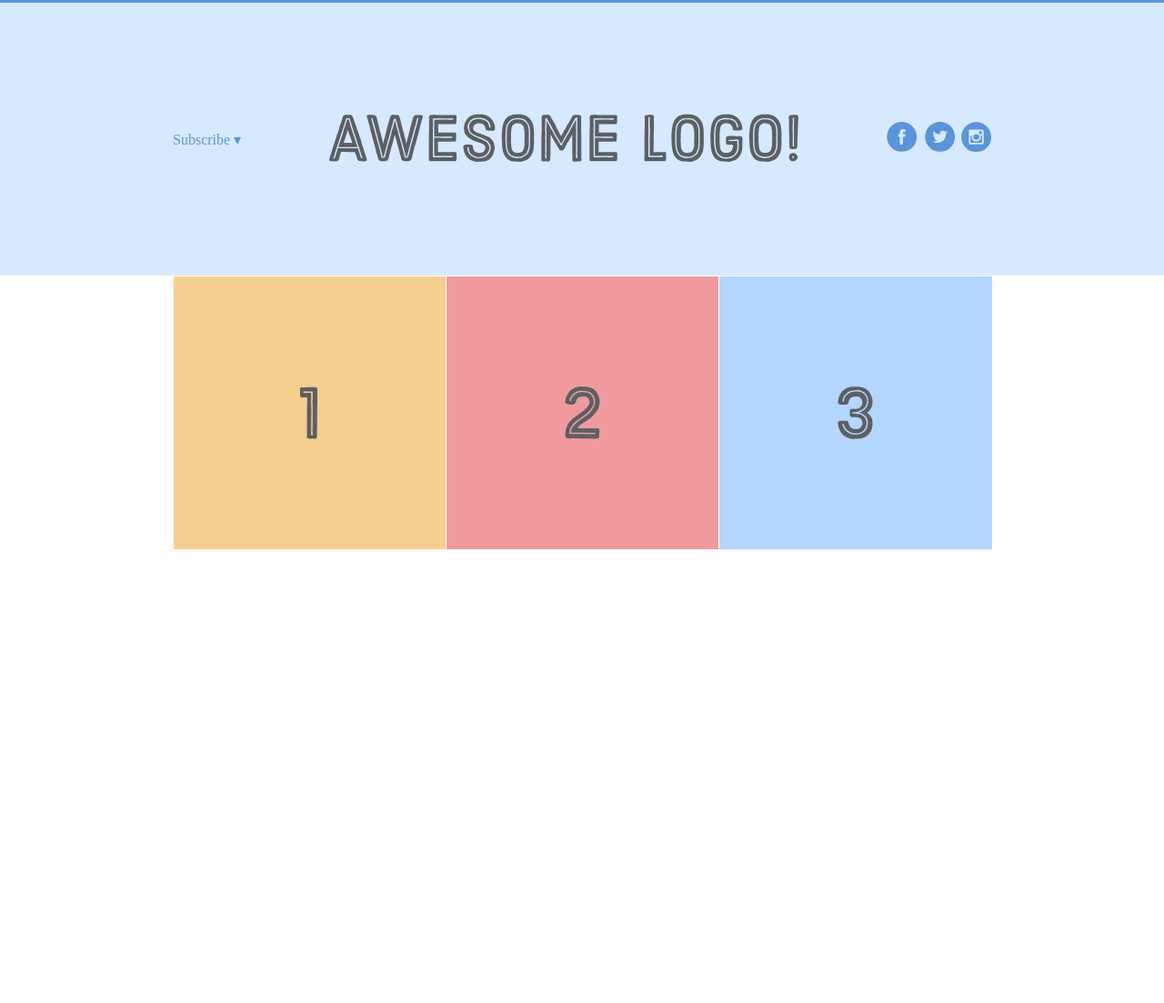
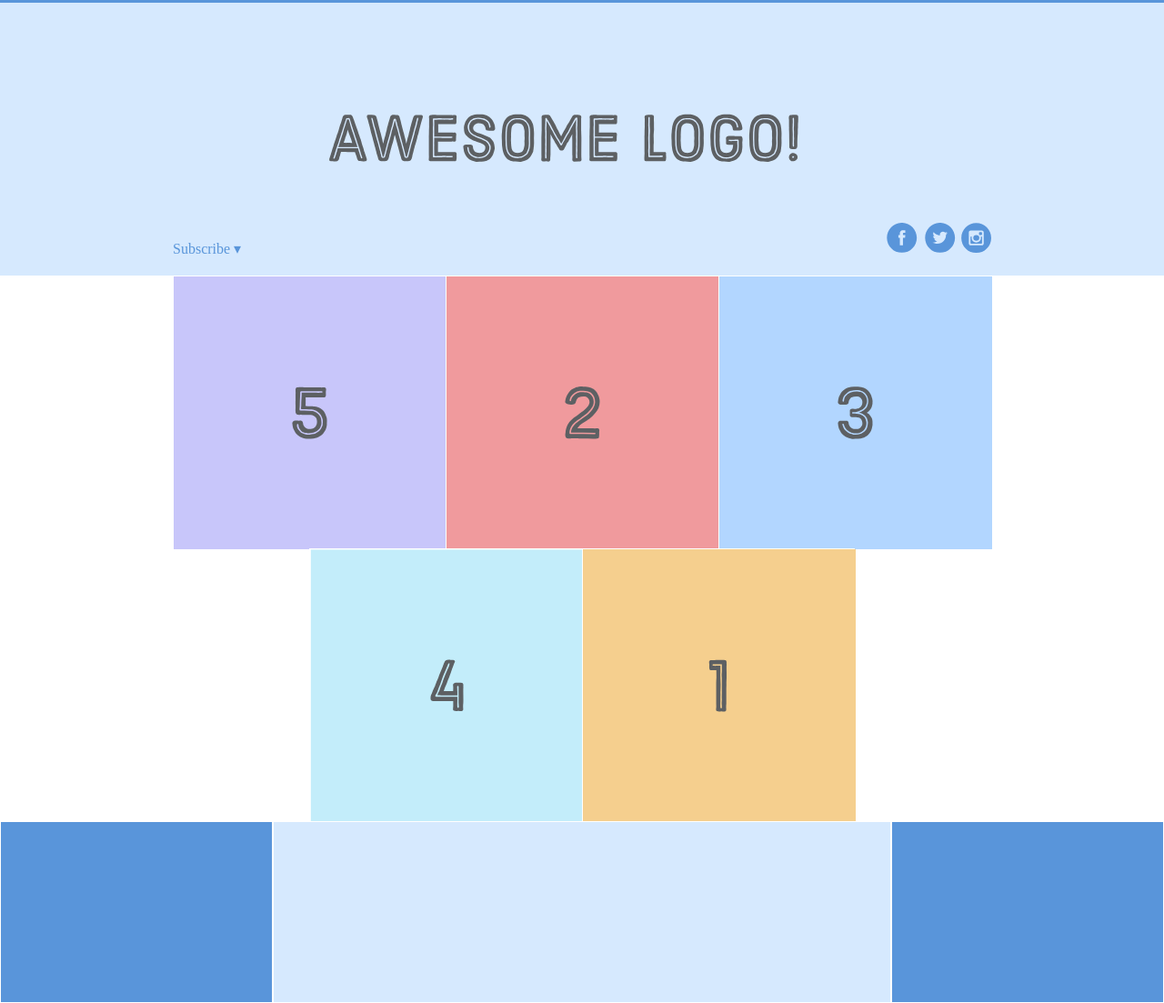
Before and after one commit to notstereomike/Flex-box-practice, a plain HTML site: page index.html in a window 1280 px wide. Shown: the part 55-1158 px from the top of the page at 91% size. Before the commit the page ends 800 px from the top, so only its background shows below. Drawn offline with Linux system fonts and the light colour scheme.

Commit message:
Finished Interneting is hard tutorial

```diff
--- a/index.html
+++ b/index.html
@@ -9,7 +9,6 @@
     <div class='menu-container'>
       <div class='menu'>
         <div class='date'>Aug 14, 2016</div>
-        <div class="links">
         <div class='signup'>Sign Up</div>
         <div class='login'>Login</div>
       </div>
@@ -33,7 +32,20 @@
           <div class='photo-grid-item'>
             <img src='images/three.svg'/>
           </div>
+          <div class='photo-grid-item'>
+            <img src='images/four.svg'/>
+          </div>
+          <div class='photo-grid-item last-item'>
+            <img src='images/five.svg'/>
+          </div>
+
         </div>
-      </div
+      </div>
+      <div class='footer'>
+        <div class='footer-item footer-one'></div>
+        <div class='footer-item footer-two'></div>
+        <div class='footer-item footer-three'></div>
+      </div>
+
         </body>
 </html>
--- a/styles.css
+++ b/styles.css
@@ -42,6 +42,12 @@
     align-items: center;
   }
 
+  .social,
+  .subscribe {
+    align-self: flex-end;
+    margin-bottom: 20px;
+  }
+
   .photo-grid-container {
     display: flex;
     justify-content: center;
@@ -50,7 +56,10 @@
   .photo-grid {
     width: 900px;
     display: flex;
-    justify-content: flex-start;
+    justify-content: center;
+    flex-wrap: wrap;
+    flex-direction: row;
+    align-items: center;
   }
 
   .photo-grid-item {
@@ -58,3 +67,33 @@
     width: 300px;
     height: 300px;
   }
+
+  .first-item {
+    order: 1;
+  }
+
+  .last-item {
+    order: -1;
+  }
+  .footer {
+    display: flex;
+    justify-content: space-between;
+  }
+
+  .footer-item {
+    border: 1px solid #fff;
+    background-color: #D6E9FE;
+    height: 200px;
+    flex: 1;
+  }
+
+.footer-one,
+.footer-three {
+  background-color: #5995DA;
+  flex: initial;
+  width: 300px;
+}
+
+.signup {
+  margin-left: auto;
+}
```
Also changed, not shown: 1 other file.
